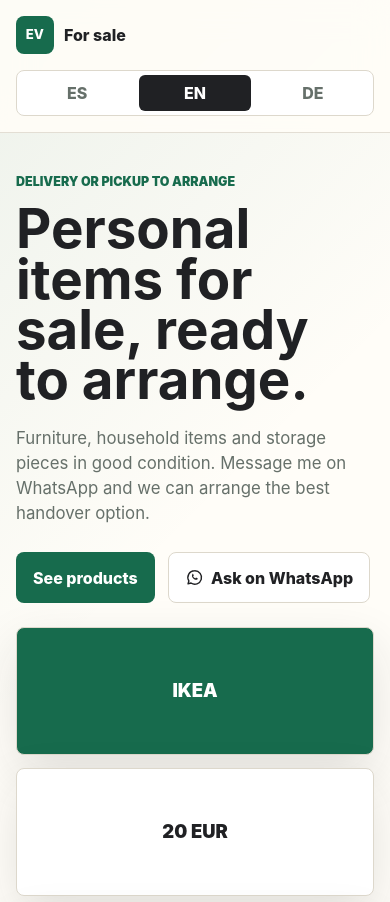
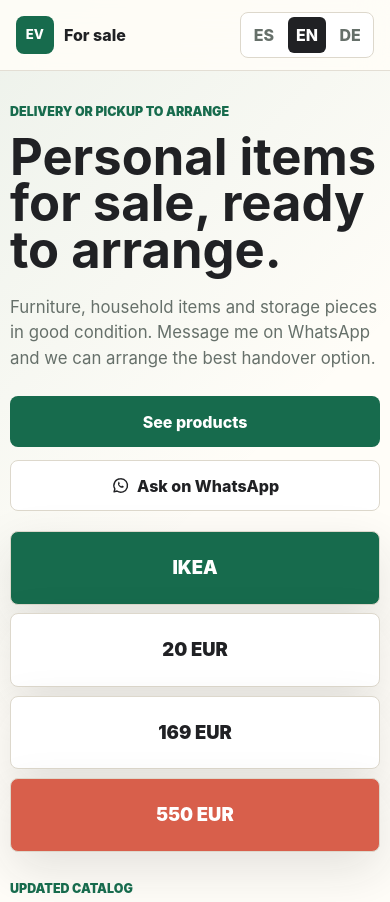
Before and after one commit to emersonposadas/en-venta, a plain HTML site: page index.html in a window 390 px wide. Shown: the top 902 px of the page. Drawn offline with Linux system fonts and the light colour scheme.

Commit message:
Optimize product images and mobile layout

```diff
--- a/app.js
+++ b/app.js
@@ -134,7 +134,7 @@
 
     card.innerHTML = `
       <div class="product-media">
-        ${product.image.src ? `<img src="${product.image.src}" alt="${title}">` : ""}
+        ${product.image.src ? `<img src="${product.image.src}" alt="${title}" loading="lazy" decoding="async">` : ""}
         <div class="media-label">
           <span>${product.image.label}</span>
           <span class="price">${formatPrice(product)}</span>
--- a/styles.css
+++ b/styles.css
@@ -253,7 +253,8 @@
 
 .product-media {
   position: relative;
-  min-height: 13rem;
+  aspect-ratio: 4 / 3;
+  overflow: hidden;
   background:
     linear-gradient(135deg, rgba(255, 255, 255, 0.18), rgba(0, 0, 0, 0.08)),
     var(--accent);
@@ -263,9 +264,9 @@
 .product-media img {
   width: 100%;
   height: 100%;
-  min-height: 13rem;
   display: block;
   object-fit: cover;
+  object-position: center;
 }
 
 .media-label {
@@ -417,21 +418,44 @@
 
 @media (max-width: 640px) {
   .site-header {
-    align-items: flex-start;
-    flex-direction: column;
+    align-items: center;
+    gap: 0.75rem;
+    padding: 0.75rem 1rem;
   }
 
-  .header-actions,
+  .header-actions {
+    flex: 0 0 auto;
+  }
+
   .language-button {
-    width: 100%;
+    min-width: 2.35rem;
   }
 
   h1 {
-    font-size: clamp(2.6rem, 14vw, 4.6rem);
+    font-size: clamp(2.55rem, 13vw, 4.3rem);
+  }
+
+  main {
+    width: min(100% - 1.25rem, 1180px);
+  }
+
+  .hero {
+    gap: 1.25rem;
+    padding: 2rem 0 1.75rem;
+  }
+
+  .hero-actions .button {
+    width: 100%;
   }
 
   .hero-board {
     grid-template-columns: 1fr;
+    min-height: auto;
+    gap: 0.55rem;
+  }
+
+  .hero-tile {
+    min-height: 4.6rem;
   }
 
   .hero-tile-large,
@@ -447,9 +471,14 @@
 
   .product-grid {
     grid-template-columns: 1fr;
+    gap: 0.85rem;
   }
 
   .product-actions {
     grid-template-columns: 1fr;
   }
+
+  .media-label span:first-child {
+    font-size: 2rem;
+  }
 }
```
